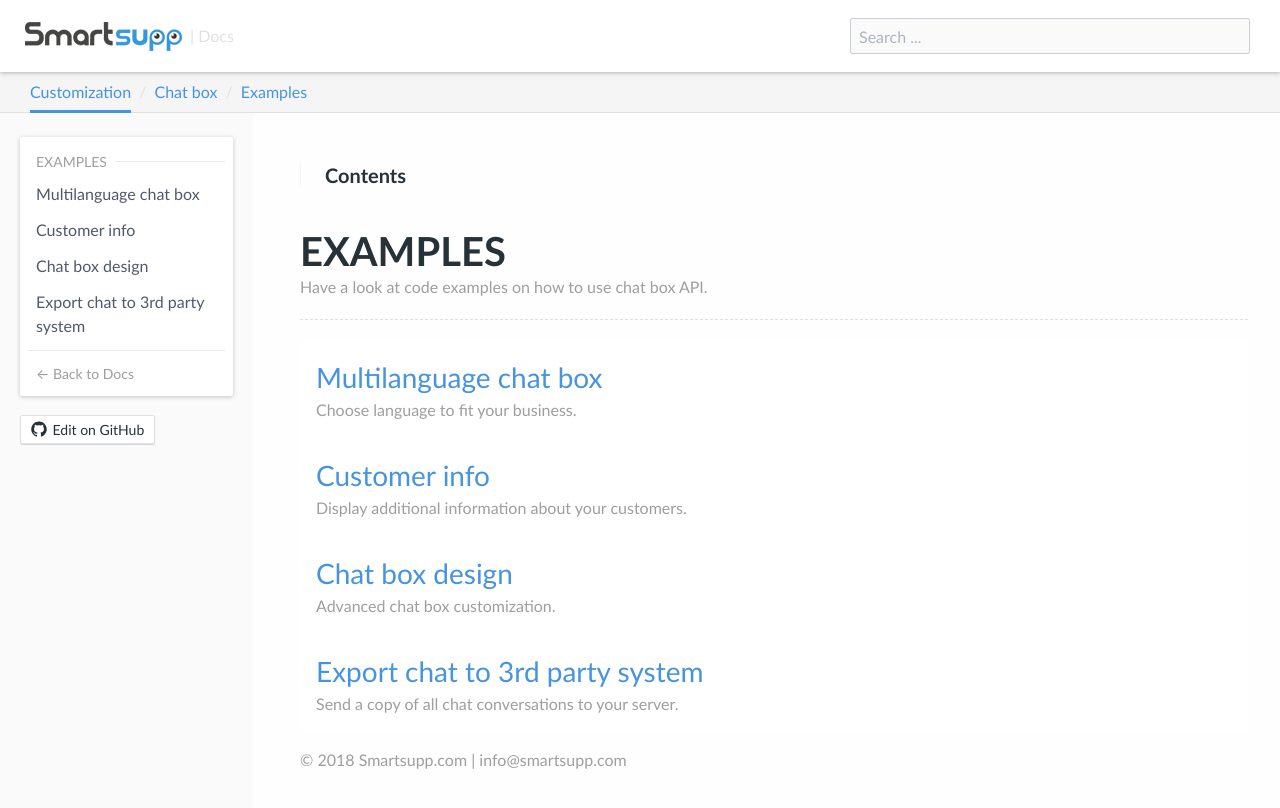
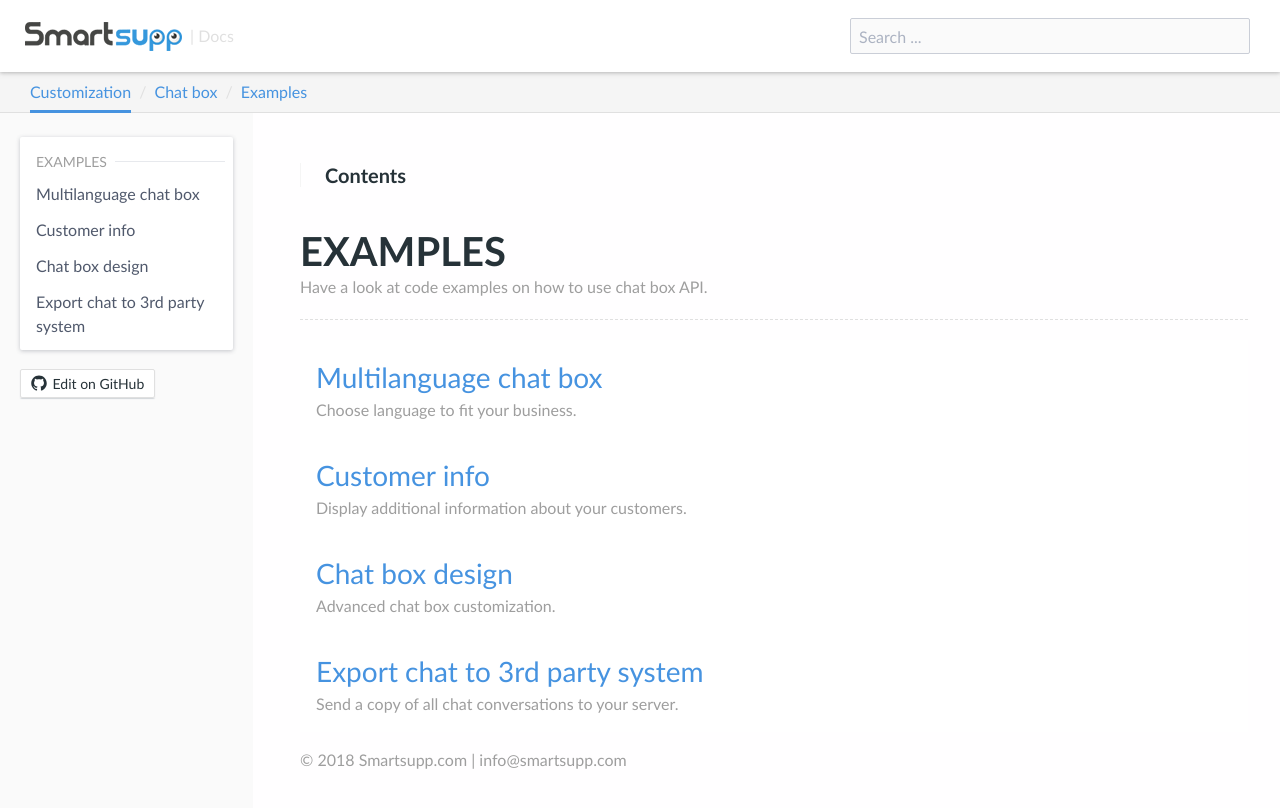
Before and after one commit to smartsupp/smartsupp.github.io, a Jekyll site: the page built from _docs/examples/index.html, in a window 1280 px wide. Shown: the top 808 px of the page. Built offline with Jekyll 4.4.1, drawn with Linux system fonts in a browser that asks for light colours; comment, search, counter and statistics services are not loaded.

Commit message:
Back to Docs removed

```diff
--- a/_includes/docs/sidebar-menu.html
+++ b/_includes/docs/sidebar-menu.html
@@ -35,11 +35,6 @@
       </li>
       {% endfor %}
     {% endif %}
-
-      <li class="divider"></li>
-      <li class="menu-item back-to-docs">
-        <a href="{{ site.url_docs_root }}">← Back to {{ site.pa_docs }}</a>
-      </li>
     </ul>
     <!-- menu -->
 
```
